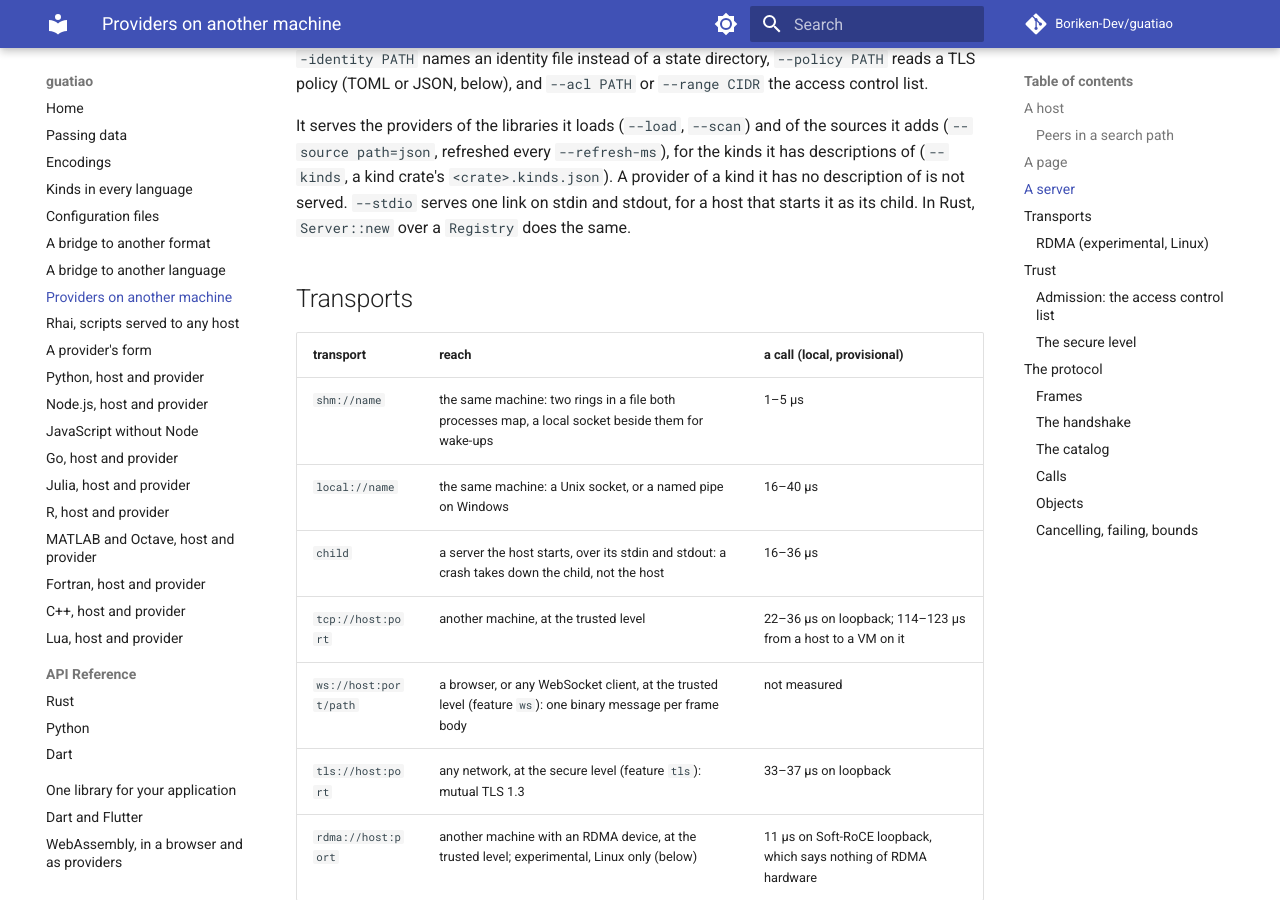
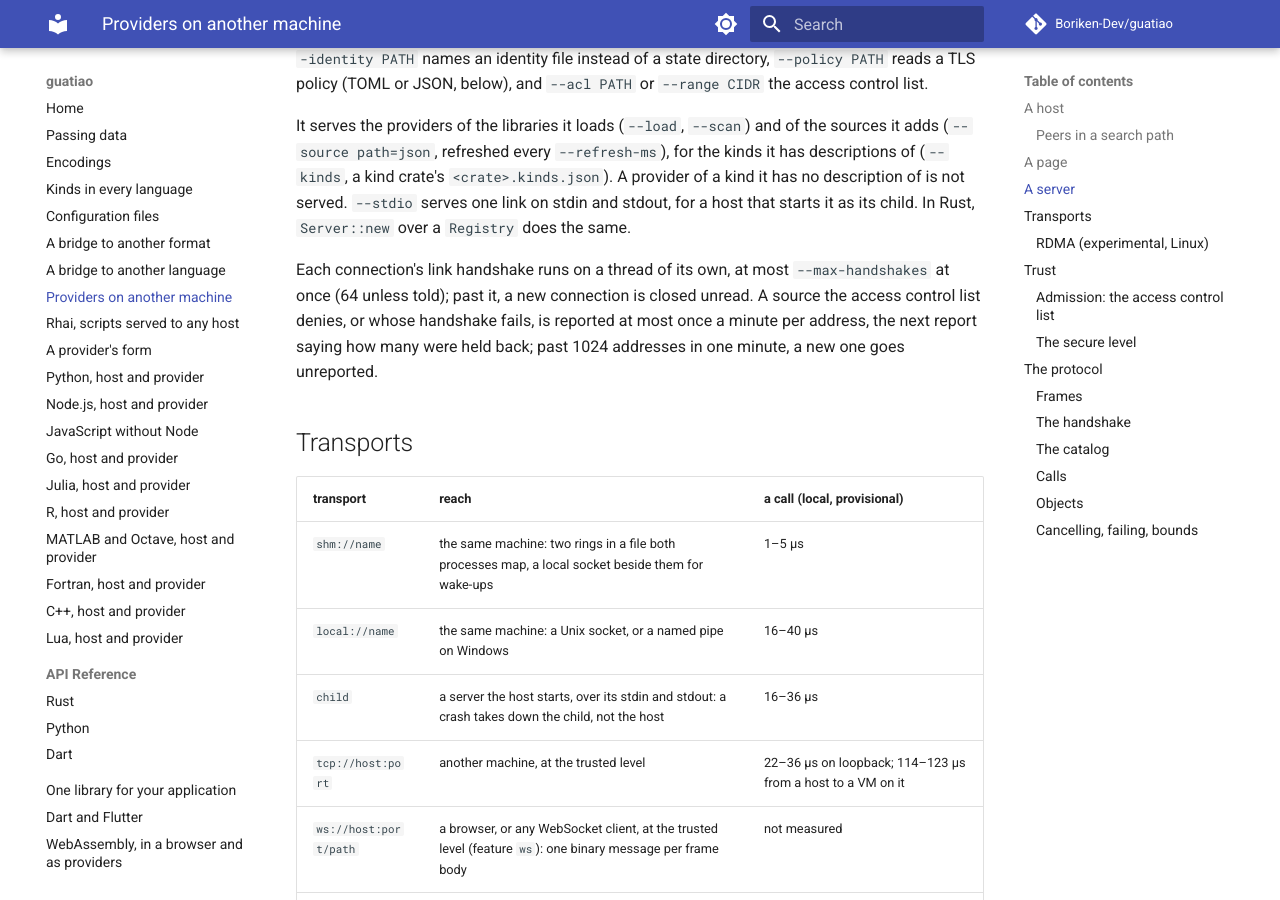
Before and after one commit to Boriken-Dev/guatiao, an MkDocs documentation site: the page built from docs/remote.md, in a window 1280 px wide and 900 px high, scrolled down 4129 px. Built offline with MkDocs 1.6.1 and Material for MkDocs 9.7.7, drawn with Linux system fonts in a browser that asks for light colours; comment, search, counter and statistics services are not loaded.

Commit message:
docs: the server's bound on handshakes in the remote page and the changelog

```diff
--- a/docs/remote.md
+++ b/docs/remote.md
@@ -194,6 +194,13 @@ crate's `<crate>.kinds.json`). A provider of a kind it has no
 description of is not served. `--stdio` serves one link on stdin and
 stdout, for a host that starts it as its child. In Rust, `Server::new`
 over a `Registry` does the same.
+
+Each connection's link handshake runs on a thread of its own, at most
+`--max-handshakes` at once (64 unless told); past it, a new connection is
+closed unread. A source the access control list denies, or whose
+handshake fails, is reported at most once a minute per address, the next
+report saying how many were held back; past 1024 addresses in one minute,
+a new one goes unreported.
 
 ## Transports
 
```
Also changed, not shown: CHANGELOG.md (+5 -0 lines).
